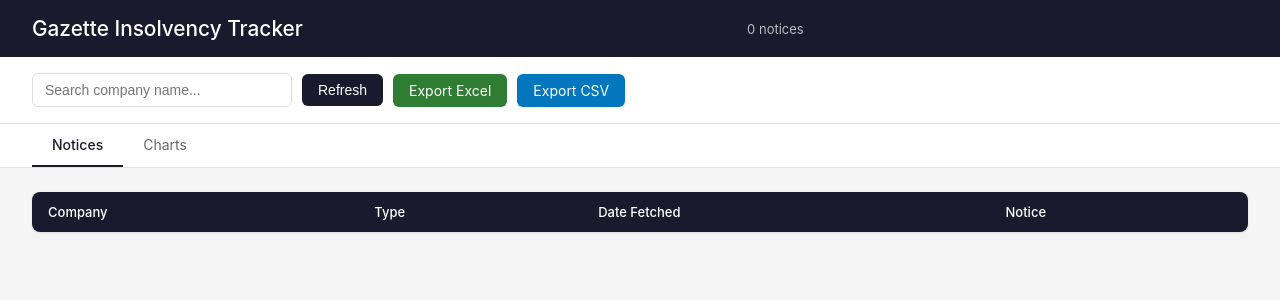
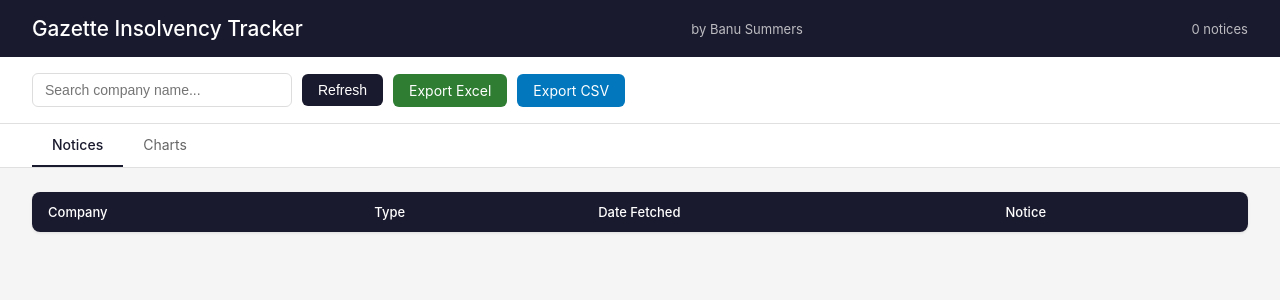
Before and after one commit to banuozelci82-cloud/gazette-tracker, a Flask app: page / in a window 1280 px wide. Shown: the top 300 px of the page. Run offline with Flask 3, Linux system fonts and the light colour scheme; data that the repository does not hold is empty.

Commit message:
Update index.html

```diff
--- a/templates/index.html
+++ b/templates/index.html
@@ -47,7 +47,7 @@
 <body>
 <header>
   <h1>Gazette Insolvency Tracker</h1>
-  <span id="total" style="font-size:13px; opacity:0.7;">by Banu Summers</span>
+  <span style="font-size:13px; opacity:0.7;">by Banu Summers</span>
  <span id="total" style="font-size:13px; opacity:0.7;"></span>
 </header>
 <div class="toolbar">
```
